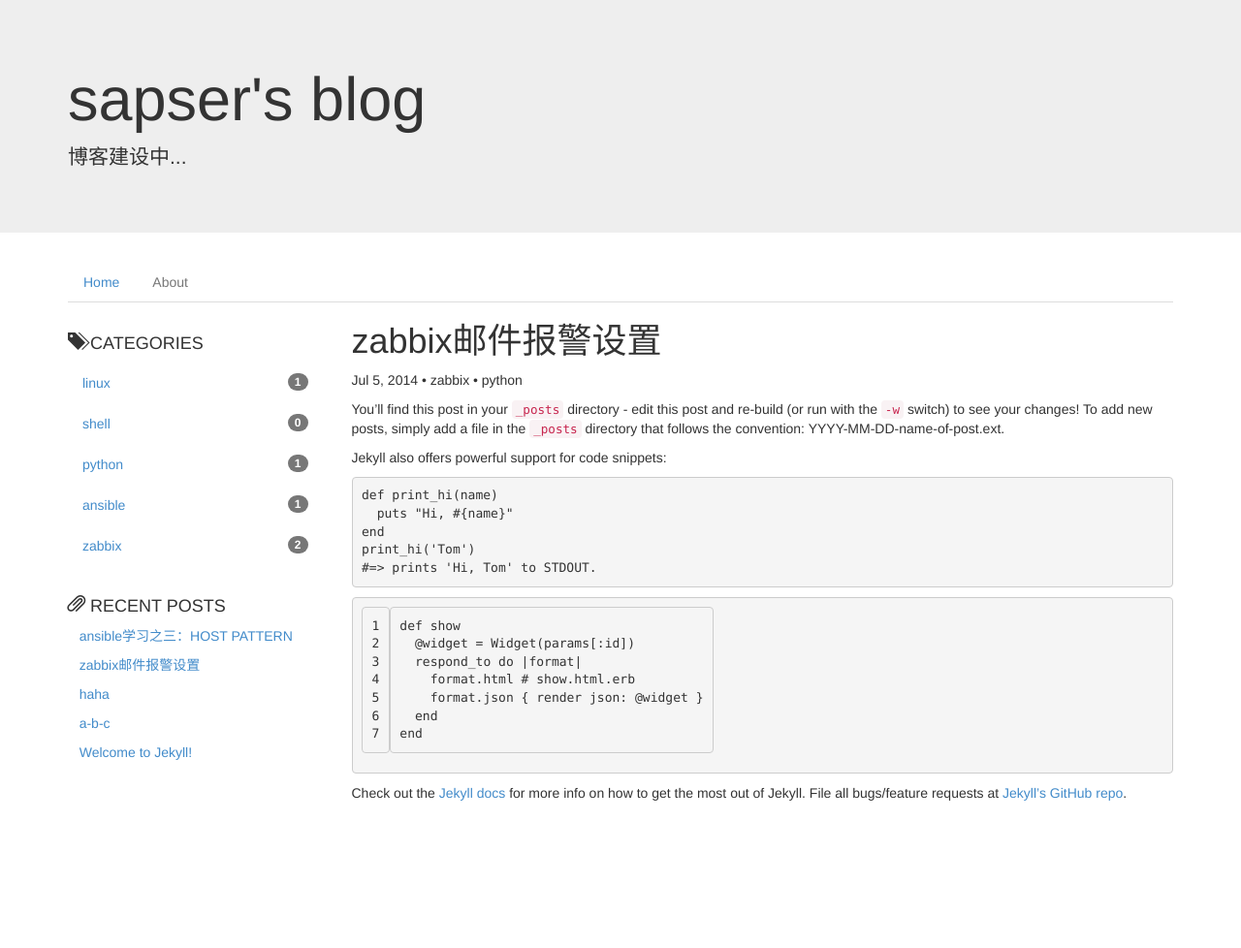
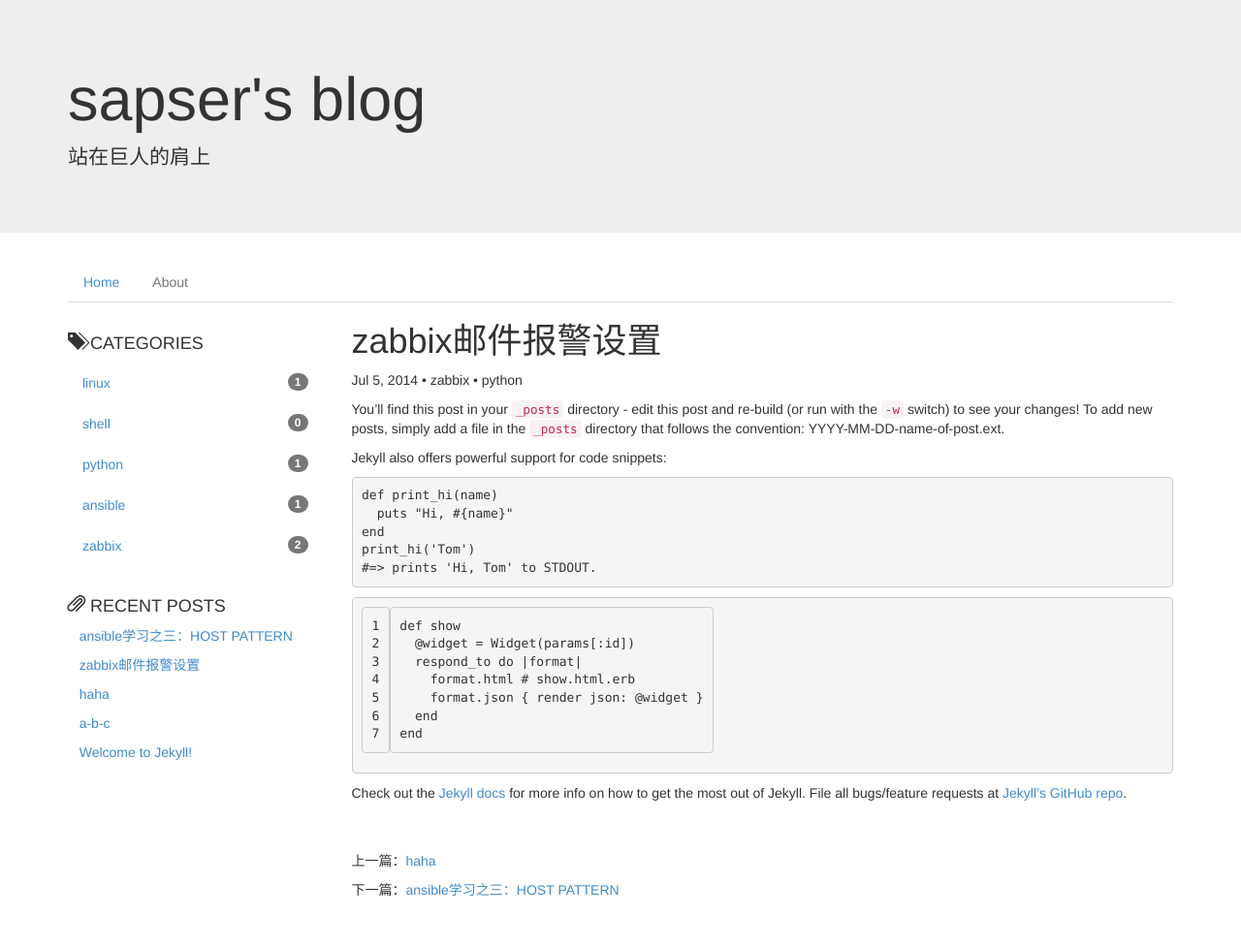
Before and after one commit to sapser/sapser.github.io, a Jekyll site: the page built from _posts/2014-07-05-zabbix邮件报警设置.md, in a window 1280 px wide. Shown: the whole page at 97% size. Built offline with Jekyll 4.4.1, drawn with Linux system fonts in a browser that asks for light colours; before the commit the page ends 900 px from its top, so only the background shows below that.

Commit message:
增加翻页

```diff
--- a/_config.yml
+++ b/_config.yml
@@ -1,4 +1,4 @@
-baseurl: http://sapser.github.io/
+#baseurl: http://sapser.github.io
 timezone: Asia/Shanghai
 encoding: utf-8
 markdown: kramdown
--- a/_includes/sidebar.html
+++ b/_includes/sidebar.html
@@ -37,9 +37,9 @@
 
 <br />
 <h4><span class="glyphicon glyphicon-paperclip"></span> RECENT POSTS</h4>
+<!-- 只显示最近10篇博文 -->
 {% for post in site.posts %}
-  <!-- 只显示最近10篇 -->
-  {% if forloop.index < 11 %}
-      <p>&nbsp;&nbsp;&nbsp;<a href="{{ post.url | prepend: site.baseurl }}">{{ post.title }}</a></p>
-  {% endif %}
+    {% if forloop.index < 11 %}
+        <p>&nbsp;&nbsp;&nbsp;<a href="{{ post.url | prepend: site.baseurl }}">{{ post.title }}</a></p>
+    {% endif %}
 {% endfor %}
--- a/_layouts/default.html
+++ b/_layouts/default.html
@@ -15,7 +15,7 @@
     <div class="jumbotron">
       <div class="container">
         <h1>sapser's blog</h1>
-        <p>博客建设中...</p>
+        <p>站在巨人的肩上</p>
       </div>
     </div>
 
--- a/_layouts/post.html
+++ b/_layouts/post.html
@@ -9,3 +9,15 @@
 </p>
 
 {{ content }}
+
+<br />
+<br />
+{% if page.previous != nil %}
+    <p>上一篇：<a href="{{ page.previous.url }}">{{ page.previous.title }}</a></p>
+{% endif %}
+
+{% if page.next != nil %}
+    <p>下一篇：<a href="{{ page.next.url }}">{{ page.next.title }}</a></p>
+{% endif %}
+<br />
+<br />
--- a/_posts/2014-07-04-welcome-to-jekyll.markdown
+++ b/_posts/2014-07-04-welcome-to-jekyll.markdown
@@ -1,4 +1,5 @@
 ---
+layout: post
 title:  "Welcome to Jekyll!"
 date:   2014-07-04 10:46:33
 categories: linux
```
